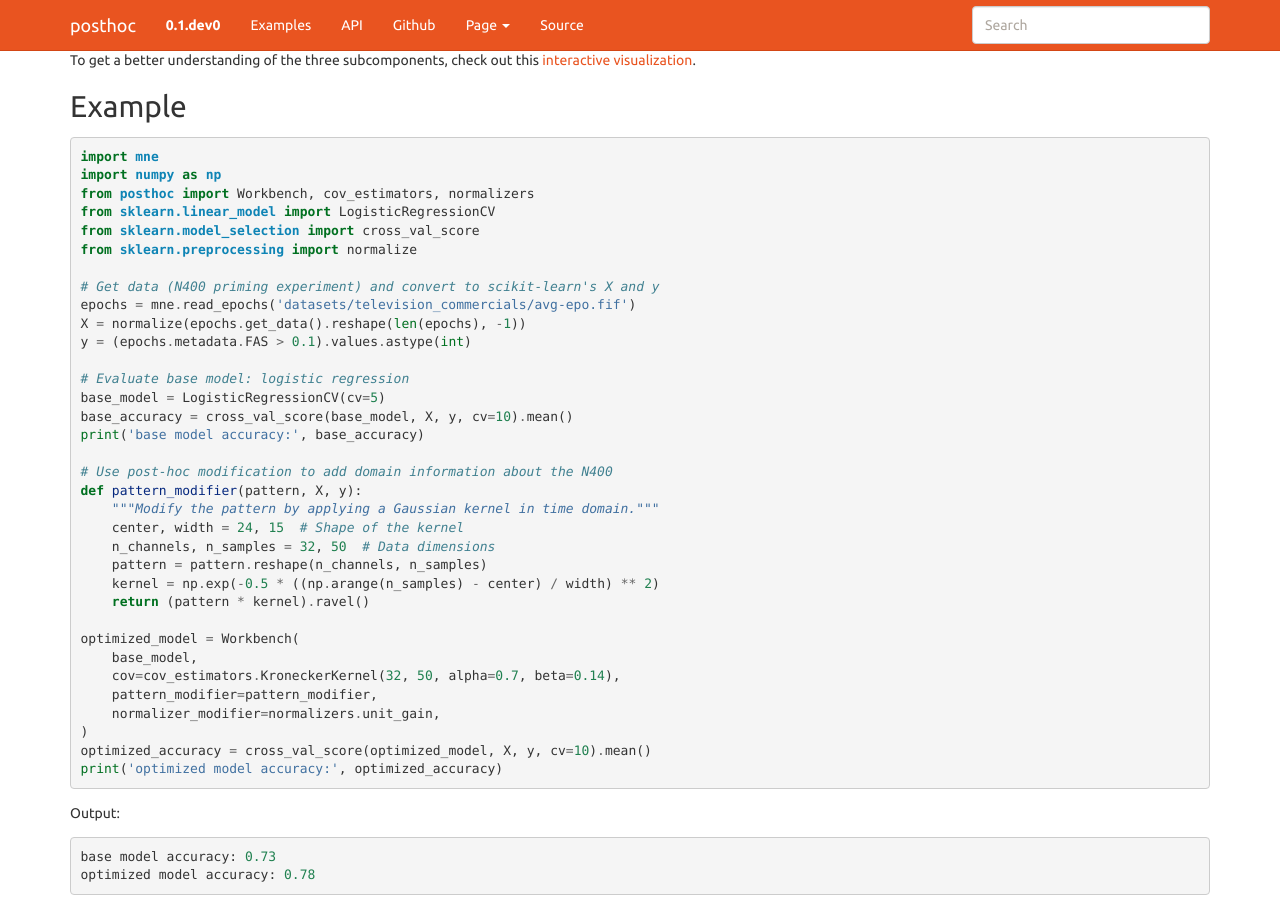
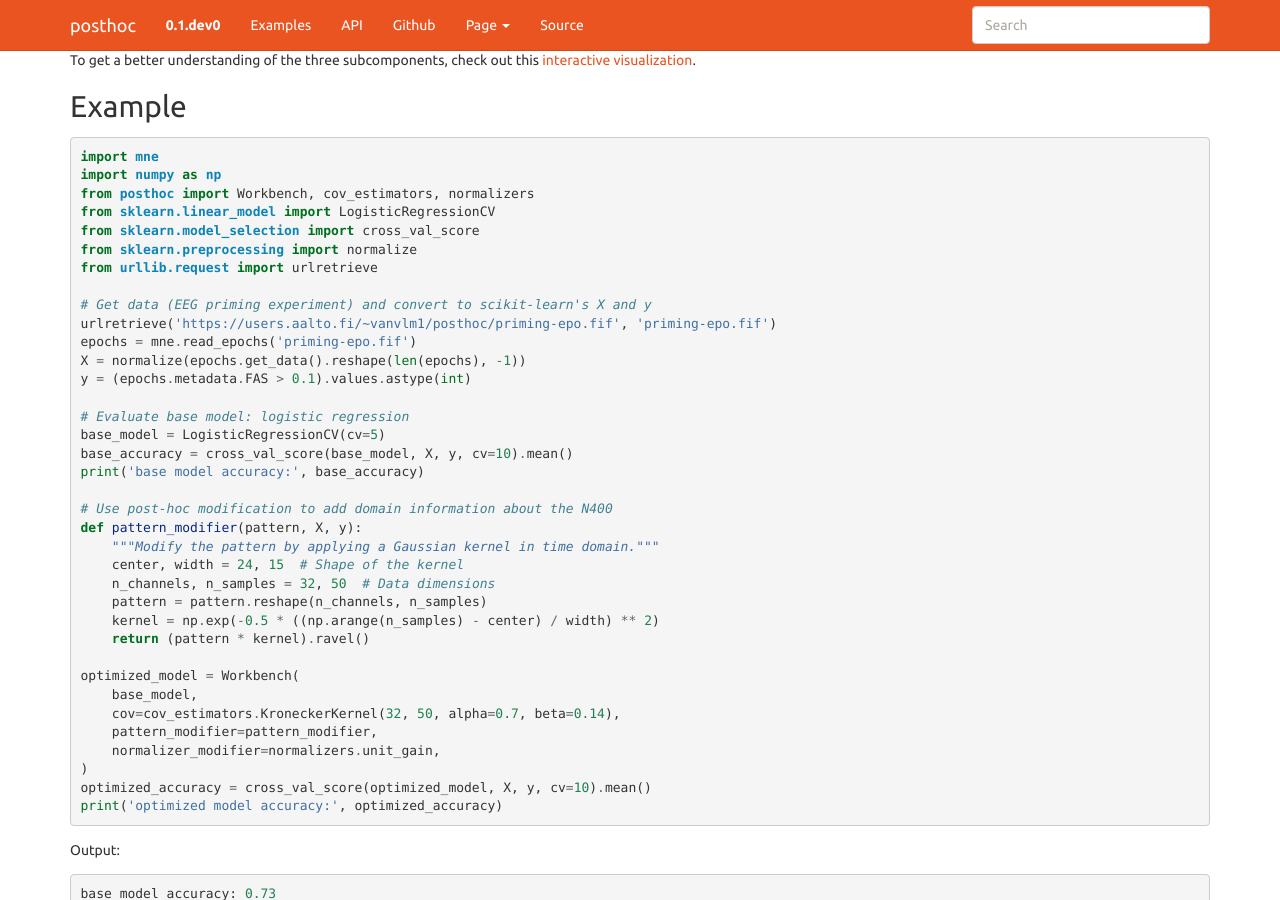
Before and after one commit to wmvanvliet/posthoc, a Sphinx documentation site: the page built from doc/index.rst, in a window 1280 px wide and 900 px high, scrolled down 937 px. Built offline with Sphinx 7.4.7, drawn with Linux system fonts in a browser that asks for light colours.

Commit message:
Add back in data fetching

```diff
--- a/doc/index.rst
+++ b/doc/index.rst
@@ -49,9 +49,11 @@ Example
     from sklearn.linear_model import LogisticRegressionCV
     from sklearn.model_selection import cross_val_score
     from sklearn.preprocessing import normalize
+    from urllib.request import urlretrieve
 
-    # Get data (N400 priming experiment) and convert to scikit-learn's X and y
-    epochs = mne.read_epochs('datasets/television_commercials/avg-epo.fif')
+    # Get data (EEG priming experiment) and convert to scikit-learn's X and y
+    urlretrieve('https://users.aalto.fi/~vanvlm1/posthoc/priming-epo.fif', 'priming-epo.fif')
+    epochs = mne.read_epochs('priming-epo.fif')
     X = normalize(epochs.get_data().reshape(len(epochs), -1))
     y = (epochs.metadata.FAS > 0.1).values.astype(int)
 
```
Also changed, not shown: README.md (+4 -2 lines).
